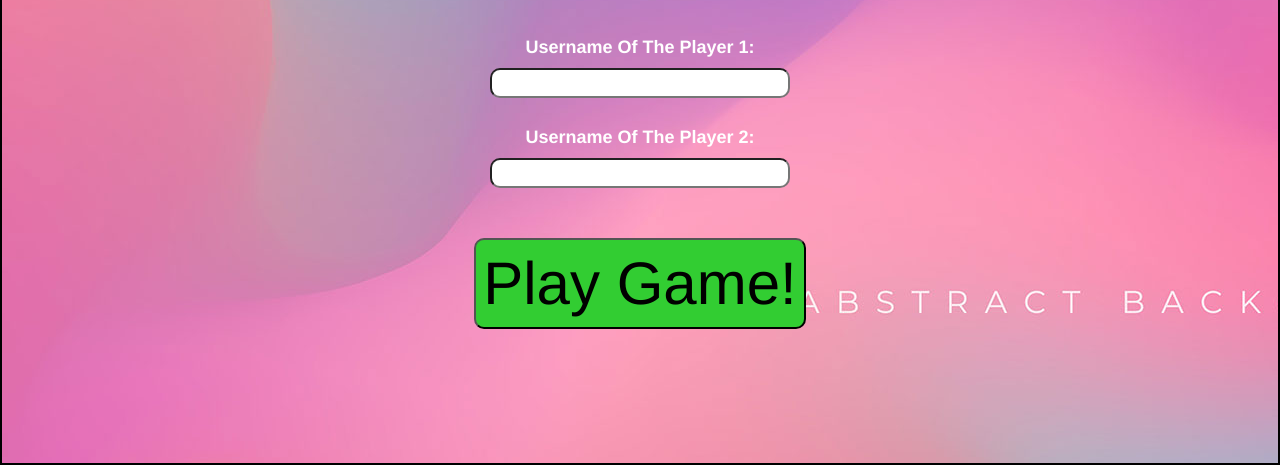
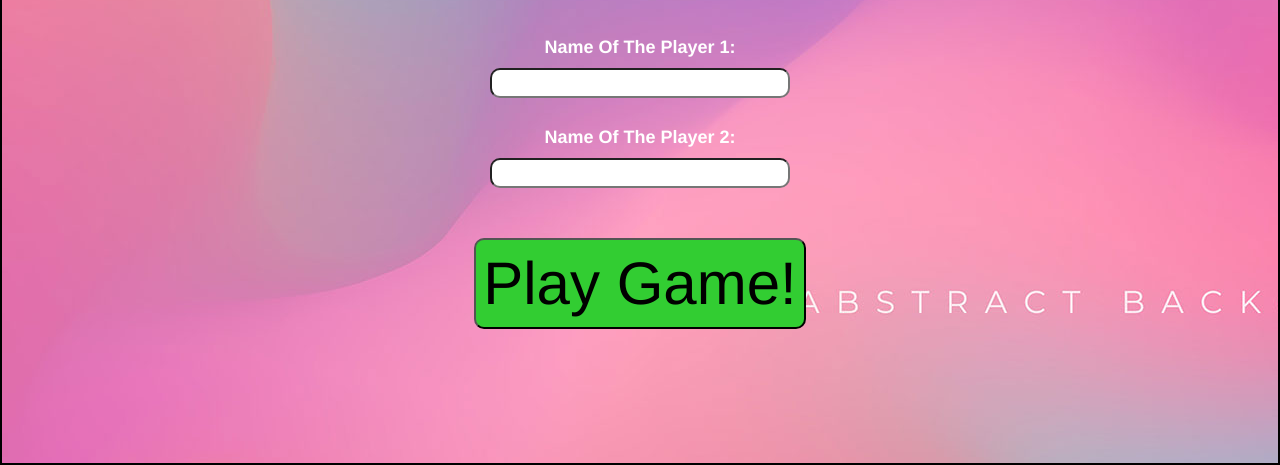
Before and after one commit to Rohith0009/Math-Quiz, a plain HTML site: page index.html in a window 1280 px wide. Shown: the part 335-800 px from the top of the page. Drawn offline with nearby package versions, Linux system fonts and the light colour scheme.

Commit message:
Changed A Naming Convention

```diff
--- a/index.html
+++ b/index.html
@@ -12,12 +12,12 @@
     <img src="Profile_Pic.jpg" id="p_img" />
     <h1 style="margin-top: 50px">Math Quiz Game:</h1>
     <br />
-    <h4 style="color: white" id="player_1"><b> Username Of The Player 1: </b></h4>
+
+    <h4 style="color: white" id="player_1"><b> Name Of The Player 1: </b></h4>
     <input type="text" id="player1_name_input" /> <br /><br />
-    <h4 style="color: white" id="player_2"><b> Username Of The Player 2: </b></h4>
+    <h4 style="color: white" id="player_2"><b> Name Of The Player 2: </b></h4>
     <input type="text" id="player2_name_input" /> <br />
-
-    <button style="border-radius: 10px; color: black; background-color: limegreen; margin-top: 50px; width: 26%; font-size: 60px" onclick="next()">Play Game!</button>
+      <button style="border-radius: 10px; color: black; background-color: limegreen; margin-top: 50px; width: 26%; font-size: 60px" onclick="next()">Play Game!</button>
 
     <script src="//code.tidio.co/bo7ojrr3a3sjwj3r8wtpg8llxeyvhw0m.js" async></script>
   </body>
```
